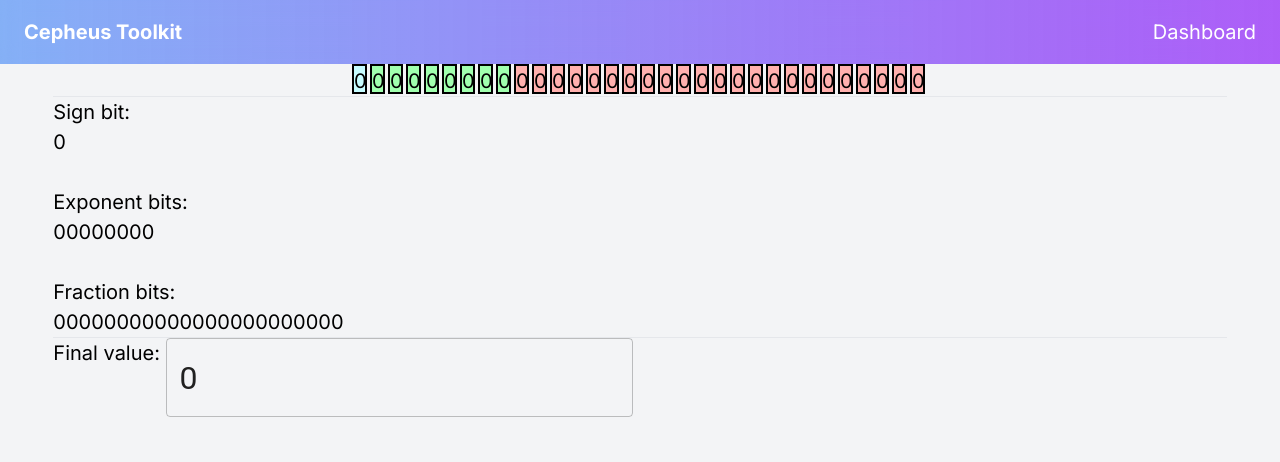
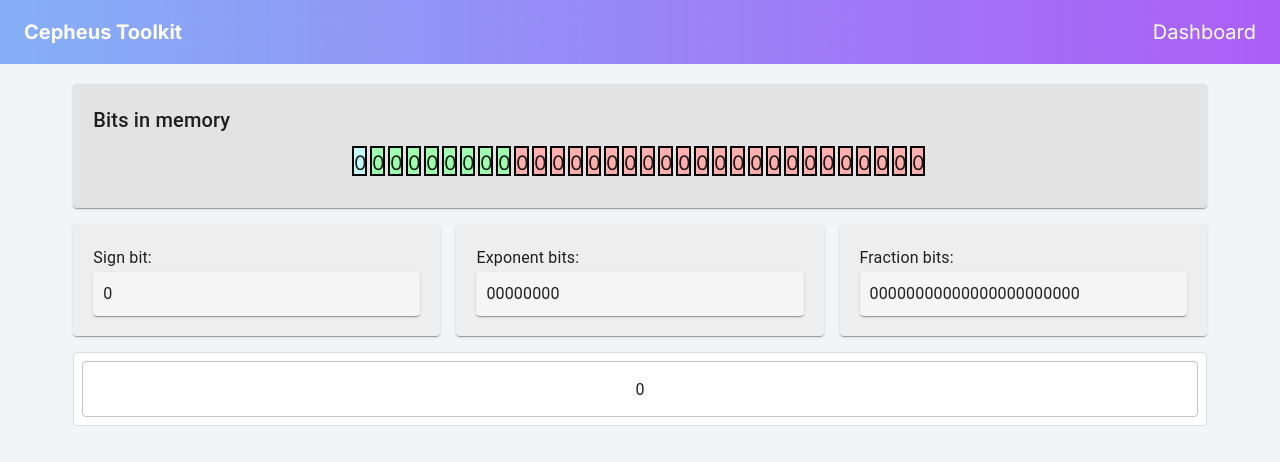
Before and after one commit to RealXuChe/CS385, a Next.js app: page /toolbox/ieee754 in a window 1280 px wide. Shown: the top 462 px of the page. Built offline with nearby package versions, Linux system fonts and the light colour scheme.

Commit message:
Improve UI for tool "IEEE754"

```diff
--- a/src/app/toolbox/ieee754/page.tsx
+++ b/src/app/toolbox/ieee754/page.tsx
@@ -1,6 +1,6 @@
 "use client";
-import React, { useEffect, MouseEvent, useRef, useState } from "react";
-import { Button, List, ListItem, ListItemText, TextField } from "@mui/material";
+import React, { MouseEvent, useState } from "react";
+import { Grid, Paper, Typography, TextField } from "@mui/material";
 
 require("./IEEE754.css");
 
@@ -79,7 +79,6 @@ export default function Home() {
     event.currentTarget.innerText = String(
       1 ^ parseInt(event.currentTarget.innerText),
     );
-
     updateThreeParts();
     // compute the fp_number and display the final ans
     var str = getBoxRange(0, 31);
@@ -94,75 +93,114 @@ export default function Home() {
     setFinalAns(String(ans));
   };
 
-  const signBox = Array.from({ length: signLen }, (_, index) => (
+  const renderBox = (value: string, index: number, type: string) => (
     <div
       key={index}
-      id={"bit-" + String(index)}
-      className="box sign"
+      id={`bit-${index}`}
+      className={`monospace box ${type} ${value === "1" ? "value-one" : ""}`}
       onClick={flipAndUpdate}
     >
-      0
+      {value}
     </div>
-  ));
-  const expBoxes = Array.from({ length: expLen }, (_, index) => (
-    <div
-      key={index}
-      id={"bit-" + String(signLen + index)}
-      className="box exponent"
-      onClick={flipAndUpdate}
-    >
-      0
-    </div>
-  ));
-  const fracBoxes = Array.from({ length: fracLen }, (_, index) => (
-    <div
-      key={index}
-      id={"bit-" + String(signLen + expLen + index)}
-      className="box fraction"
-      onClick={flipAndUpdate}
-    >
-      0
-    </div>
-  ));
+  );
+
+  const signBox = signValue
+    .split("")
+    .map((value, index) => renderBox(value, index, "sign"));
+  const expBoxes = expValues
+    .split("")
+    .map((value, index) => renderBox(value, signLen + index, "exponent"));
+  const fracBoxes = fracValues
+    .split("")
+    .map((value, index) =>
+      renderBox(value, signLen + expLen + index, "fraction"),
+    );
 
   return (
-    <div className="justdiv">
-      <div id="bit-container">
+    <div style={{ padding: 20 }}>
+      <Grid container spacing={2}>
+        <Grid item xs={12}>
+          <Paper style={{ padding: 20, backgroundColor: "rgb(227, 227, 227)" }}>
+            <Typography variant="h6" sx={{ userSelect: "none" }}>
+              Bits in memory
+            </Typography>
+            <div
+              style={{
+                overflowX: "auto",
+                whiteSpace: "nowrap",
+                padding: "10px",
+                width: "100%",
+              }}
+            >
+              <div
+                id="bit-container"
+                style={{ margin: "auto", textAlign: "center" }}
+              >
                 {signBox}
                 {expBoxes}
                 {fracBoxes}
               </div>
+            </div>
+          </Paper>
+        </Grid>
 
-      <hr />
+        <Grid item xs={12} md={4}>
+          <Paper style={{ padding: "20px", backgroundColor: "#eee" }}>
+            <Typography variant="subtitle1">Sign bit:</Typography>
+            <Paper style={{ padding: "10px", backgroundColor: "#f5f5f5" }}>
+              <Typography className="monospace" variant="body1">
+                {signValue}
+              </Typography>
+            </Paper>
+          </Paper>
+        </Grid>
 
-      <div id="bin-value-container">
-        Sign bit:&nbsp;
-        <div id="signV" className="bin-value">
-          {signValue}
-        </div>
-        <br />
-        Exponent bits:&nbsp;
-        <div id="expV" className="bin-value">
+        <Grid item xs={12} md={4}>
+          <Paper style={{ padding: "20px", backgroundColor: "#eee" }}>
+            <Typography variant="subtitle1">Exponent bits:</Typography>
+            <Paper style={{ padding: "10px", backgroundColor: "#f5f5f5" }}>
+              <Typography className="monospace" variant="body1">
                 {expValues}
-        </div>
-        <br />
-        Fraction bits:&nbsp;
-        <div id="fracV" className="bin-value">
+              </Typography>
+            </Paper>
+          </Paper>
+        </Grid>
+
+        <Grid item xs={12} md={4}>
+          <Paper style={{ padding: "20px", backgroundColor: "#eee" }}>
+            <Typography variant="subtitle1">Fraction bits:</Typography>
+            <Paper style={{ padding: "10px", backgroundColor: "#f5f5f5" }}>
+              <Typography className="monospace" variant="body1">
                 {fracValues}
-        </div>
-      </div>
+              </Typography>
+            </Paper>
+          </Paper>
+        </Grid>
 
-      <hr />
-
-      <div id="ans-container">
-        Final value:&nbsp;
+        <Grid item xs={12}>
           <TextField
+            fullWidth
             type="text"
-          id="ans"
             value={finalAns}
             onChange={handleUserInput}
+            InputProps={{
+              inputProps: { style: { textAlign: "center" } },
+            }}
+            sx={{
+              backgroundColor: "#fff",
+              border: "1px solid #ddd",
+              borderRadius: "4px",
+              padding: "8px",
+              "&:hover": {
+                backgroundColor: "#f9f9f9",
+              },
+              "& .Mui-focused": {
+                borderColor: "#3f51b5",
+              },
+            }}
           />
-      </div>
+        </Grid>
+      </Grid>
     </div>
   );
 }
```
Lines whose indentation alone changed are shown as unchanged.
